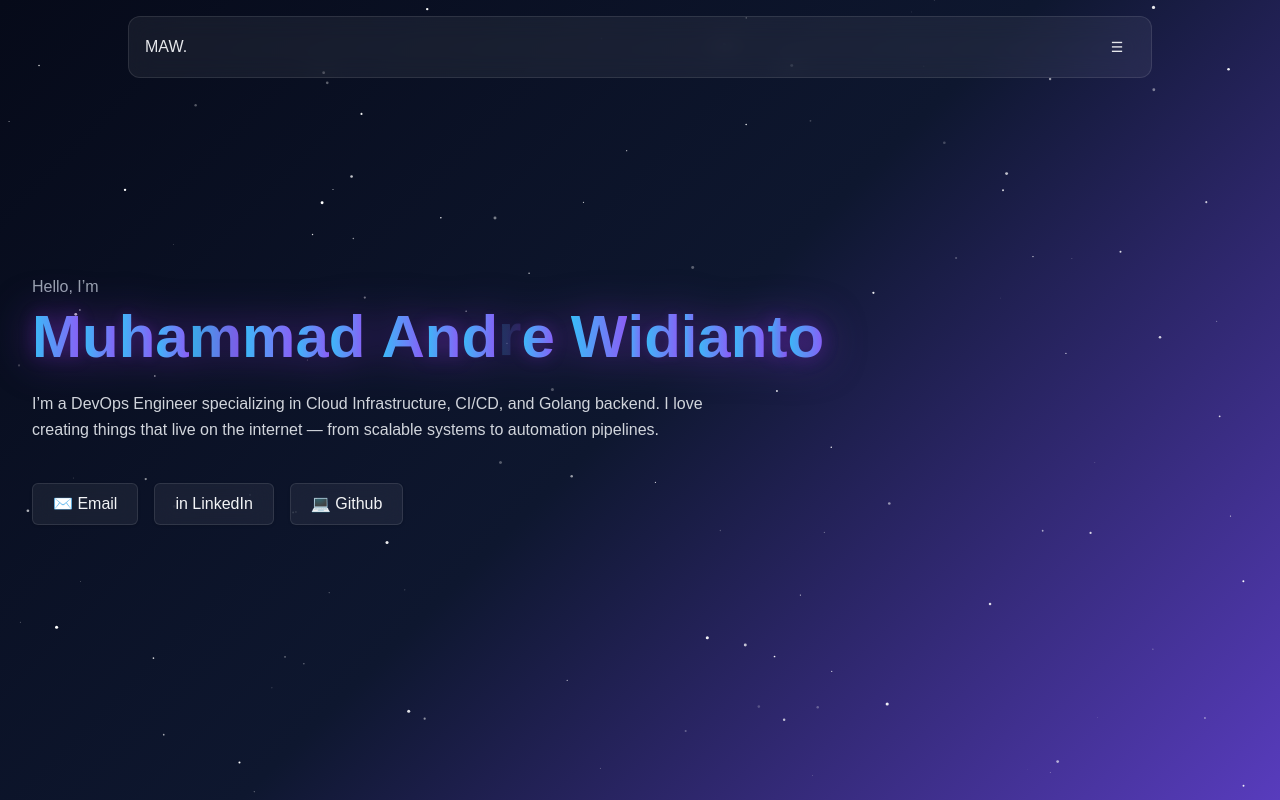
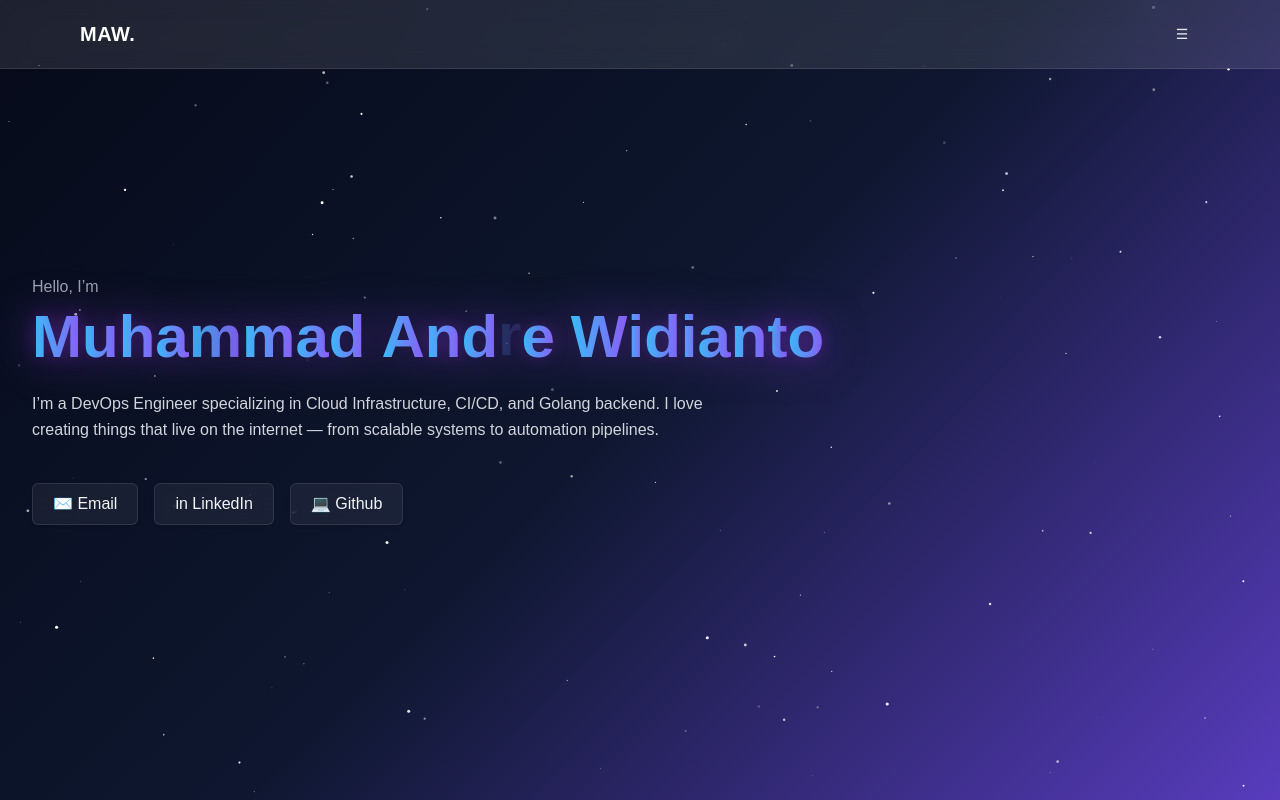
Before and after one commit to andrewidianto12/Landingpage-andre, a Next.js app: page / in a window 1280 px wide. Shown: the top 800 px of the page. Built offline with nearby package versions, Linux system fonts and the light colour scheme.

Commit message:
fix navbar

```diff
--- a/src/components/Navbar.tsx
+++ b/src/components/Navbar.tsx
@@ -4,13 +4,28 @@ import SidebarToggle from './SidebarToggle';
 
 export default function Navbar() {
   return (
-    <nav className="fixed top-4 left-1/2 transform -translate-x-1/2 w-[92%] max-w-5xl z-50 rounded-xl backdrop-blur-md bg-white/6 border border-white/10 px-4 py-3 flex items-center justify-between">
-      <div className="flex items-center gap-6">
-        <div className="flex items-center gap-2">
-          <a href="#projects" className="text-gray-200 hover:text-white">MAW.</a>
+    <nav
+      className="
+        fixed top-0 left-0 right-0
+        z-50
+        flex items-center justify-between
+        px-4 sm:px-6 md:px-12 lg:px-20
+        py-3 md:py-4
+        backdrop-blur-md bg-white/10 border-b border-white/10
+        transition-all duration-300
+      "
+    >
+      {/* Logo */}
+      <div className="flex items-center gap-2">
+        <a
+          href="#projects"
+          className="text-white text-lg md:text-xl font-semibold tracking-wide hover:text-blue-300 transition"
+        >
+          MAW.
+        </a>
+      </div>
 
-        </div>
-      </div>
+      {/* Right side - toggle */}
       <div className="flex items-center gap-4">
         <SidebarToggle />
       </div>
```
